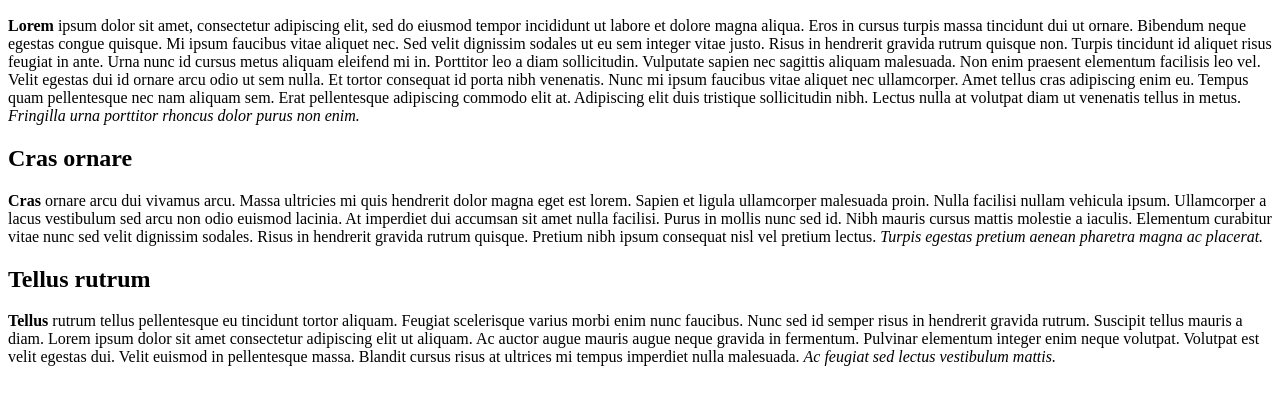
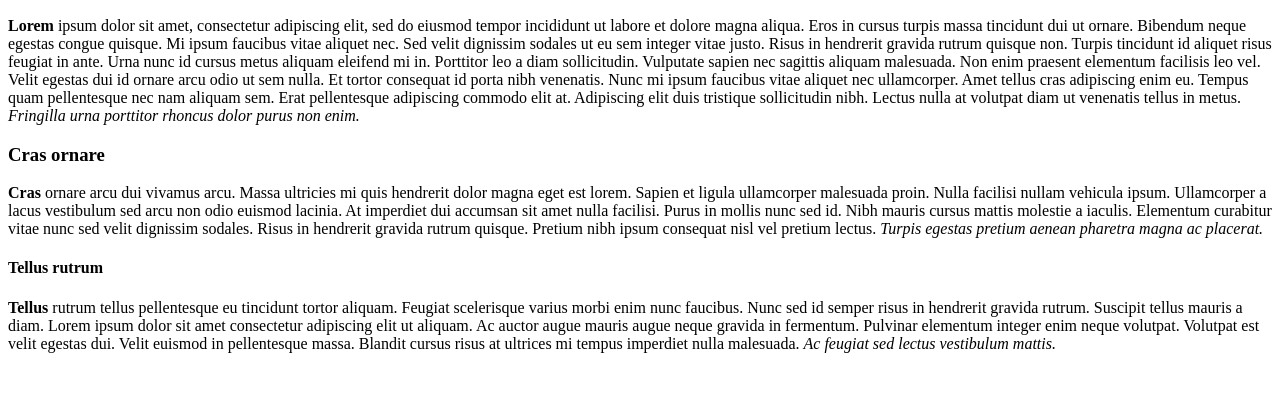
Before and after one commit to afowler110/boilerplate, a plain HTML site: page index.html in a window 1280 px wide. Shown: the part 110-514 px from the top of the page. Drawn offline with Linux system fonts and the light colour scheme.

Commit message:
Change header sizes

```diff
--- a/index.html
+++ b/index.html
@@ -10,9 +10,9 @@
         <h1>day 2</h1>
         <h2>Lorem ipsum</h2>
         <p1><strong>Lorem</strong> ipsum dolor sit amet, consectetur adipiscing elit, sed do eiusmod tempor incididunt ut labore et dolore magna aliqua. Eros in cursus turpis massa tincidunt dui ut ornare. Bibendum neque egestas congue quisque. Mi ipsum faucibus vitae aliquet nec. Sed velit dignissim sodales ut eu sem integer vitae justo. Risus in hendrerit gravida rutrum quisque non. Turpis tincidunt id aliquet risus feugiat in ante. Urna nunc id cursus metus aliquam eleifend mi in. Porttitor leo a diam sollicitudin. Vulputate sapien nec sagittis aliquam malesuada. Non enim praesent elementum facilisis leo vel. Velit egestas dui id ornare arcu odio ut sem nulla. Et tortor consequat id porta nibh venenatis. Nunc mi ipsum faucibus vitae aliquet nec ullamcorper. Amet tellus cras adipiscing enim eu. Tempus quam pellentesque nec nam aliquam sem. Erat pellentesque adipiscing commodo elit at. Adipiscing elit duis tristique sollicitudin nibh. Lectus nulla at volutpat diam ut venenatis tellus in metus. <em>Fringilla urna porttitor rhoncus dolor purus non enim.</em></p1>
-        <h2>Cras ornare</h2>
+        <h3>Cras ornare</h3>
         <p2><strong>Cras</strong> ornare arcu dui vivamus arcu. Massa ultricies mi quis hendrerit dolor magna eget est lorem. Sapien et ligula ullamcorper malesuada proin. Nulla facilisi nullam vehicula ipsum. Ullamcorper a lacus vestibulum sed arcu non odio euismod lacinia. At imperdiet dui accumsan sit amet nulla facilisi. Purus in mollis nunc sed id. Nibh mauris cursus mattis molestie a iaculis. Elementum curabitur vitae nunc sed velit dignissim sodales. Risus in hendrerit gravida rutrum quisque. Pretium nibh ipsum consequat nisl vel pretium lectus. <em>Turpis egestas pretium aenean pharetra magna ac placerat.</em></p2>
-        <h2>Tellus rutrum</h2>
+        <h4>Tellus rutrum</h4>
         <p3><strong>Tellus</strong> rutrum tellus pellentesque eu tincidunt tortor aliquam. Feugiat scelerisque varius morbi enim nunc faucibus. Nunc sed id semper risus in hendrerit gravida rutrum. Suscipit tellus mauris a diam. Lorem ipsum dolor sit amet consectetur adipiscing elit ut aliquam. Ac auctor augue mauris augue neque gravida in fermentum. Pulvinar elementum integer enim neque volutpat. Volutpat est velit egestas dui. Velit euismod in pellentesque massa. Blandit cursus risus at ultrices mi tempus imperdiet nulla malesuada. <em>Ac feugiat sed lectus vestibulum mattis.</em></p3>
 
 
```
